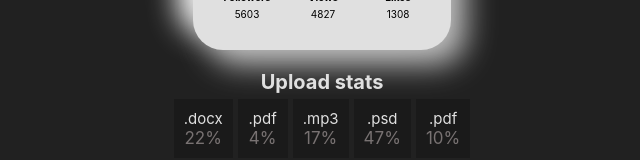
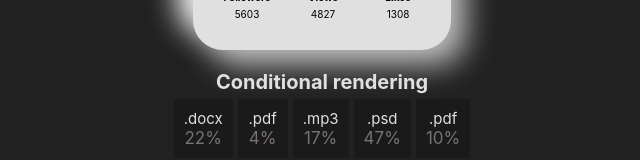
Before and after one commit to GoodPointt/goit-react-hw-01-components, a React (Create React App) app: page / in a window 1280 px wide. Shown: the part 404-564 px from the top of the page, without its empty margins (318-958 px from the left). Built offline with nearby package versions, Linux system fonts and the light colour scheme.

Commit message:
fix conditional rendering for h2

```diff
--- a/src/components/App.jsx
+++ b/src/components/App.jsx
@@ -23,7 +23,7 @@ export const App = () => {
       }}
     >
       <Profile users={user} />
-      <Statistics title="Upload stats" stats={data} />
+      <Statistics title="Conditional rendering" stats={data} />
       <FriendList friends={friends} />
       <TransactionsHistory items={transactions} />
     </div>
--- a/src/components/statistics/Statistics.jsx
+++ b/src/components/statistics/Statistics.jsx
@@ -4,7 +4,7 @@ import css from 'components/statistics/Statistics.module.css';
 export const Statistics = ({ title, stats }) => {
   return (
     <section className={css.statistics}>
-      <h2 className={css.title}>{title && title}</h2>
+      {title && <h2 className={css.title}>{title}</h2>}
       <ul className={css.statlist}>
         {stats.map(({ id, label, percentage }) => (
           <li key={id} className={css.statItem}>
```
